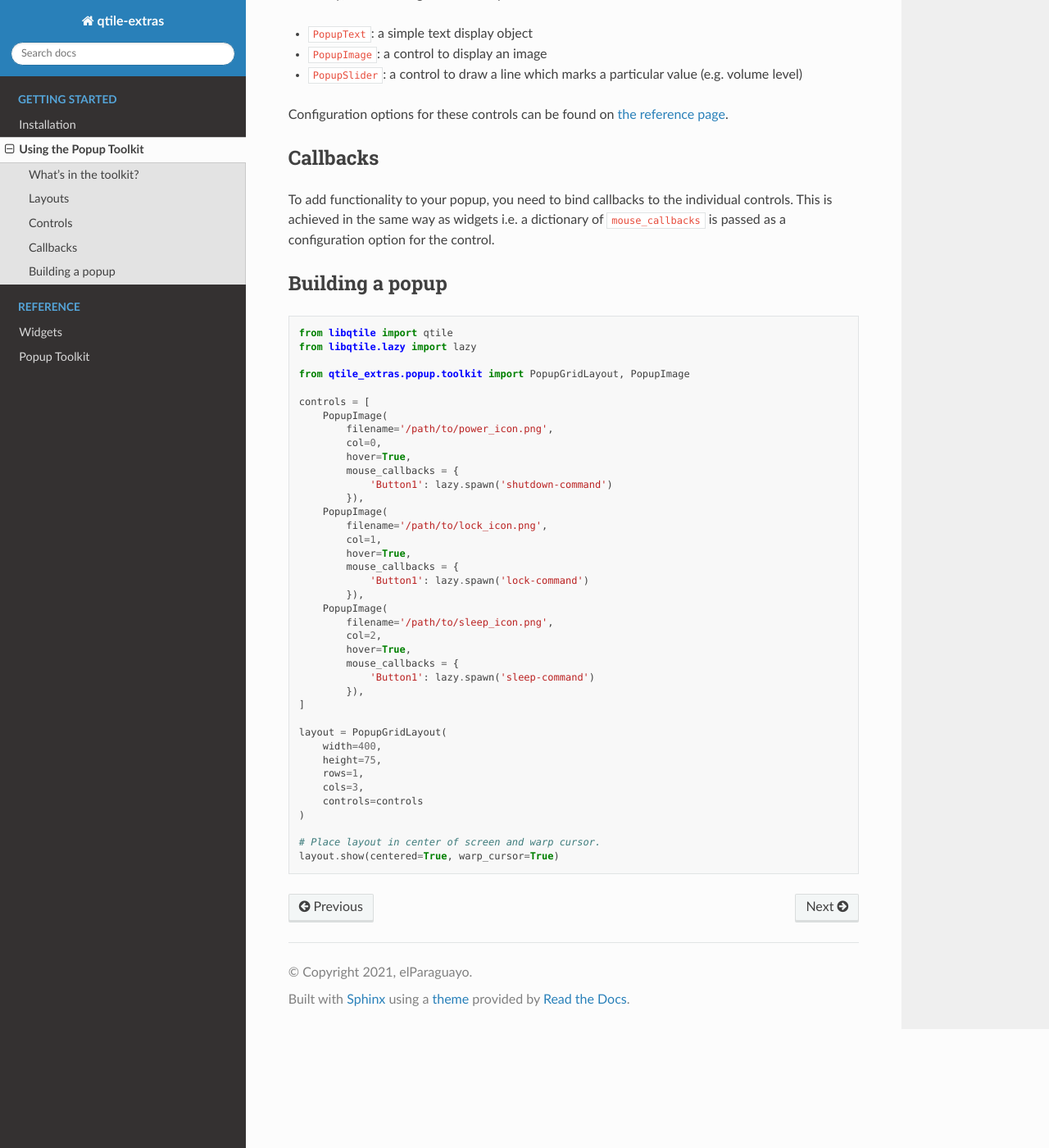
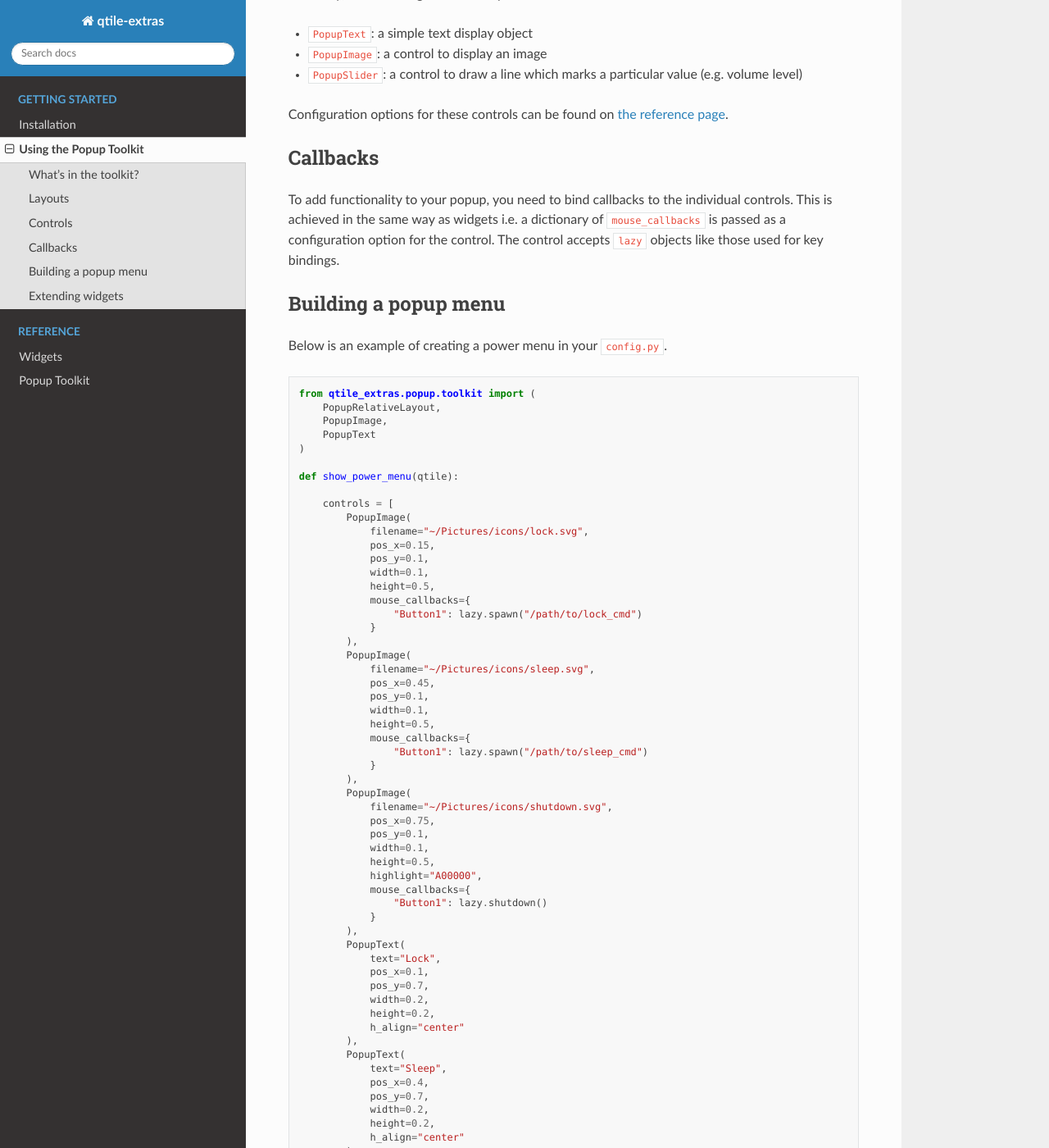
Before and after one commit to elParaguayo/qtile-extras, a Sphinx documentation site: the page built from docs/manual/how_to/popup.rst, in a window 1280 px wide and 1400 px high, scrolled down 710 px. Shown: the whole window at 82% size. Built offline with Sphinx 7.4.7 and the Read the Docs theme 2.0.0, drawn with Linux system fonts in a browser that asks for light colours; some of the changed text lies outside the part shown.

Commit message:
Add example of popup launcher to docs

```diff
--- a/docs/manual/how_to/popup.rst
+++ b/docs/manual/how_to/popup.rst
@@ -44,49 +44,104 @@
 
 To add functionality to your popup, you need to bind callbacks to the individual controls.
 This is achieved in the same way as widgets i.e. a dictionary of ``mouse_callbacks`` is passed
-as a configuration option for the control.
+as a configuration option for the control. The control accepts ``lazy`` objects like those used
+for key bindings.
 
-Building a popup
-================
+Building a popup menu
+=====================
+
+Below is an example of creating a power menu in your ``config.py``.
 
 .. code:: python
 
-    from libqtile import qtile
-    from libqtile.lazy import lazy
+    from qtile_extras.popup.toolkit import (
+        PopupRelativeLayout,
+        PopupImage,
+        PopupText
+    )
 
-    from qtile_extras.popup.toolkit import PopupGridLayout, PopupImage
+    def show_power_menu(qtile):
 
-    controls = [
-        PopupImage(
-            filename='/path/to/power_icon.png',
-            col=0,
-            hover=True,
-            mouse_callbacks = {
-                'Button1': lazy.spawn('shutdown-command')
-            }),
-        PopupImage(
-            filename='/path/to/lock_icon.png',
-            col=1,
-            hover=True,
-            mouse_callbacks = {
-                'Button1': lazy.spawn('lock-command')
-            }),
-        PopupImage(
-            filename='/path/to/sleep_icon.png',
-            col=2,
-            hover=True,
-            mouse_callbacks = {
-                'Button1': lazy.spawn('sleep-command')
-            }),
+        controls = [
+            PopupImage(
+                filename="~/Pictures/icons/lock.svg",
+                pos_x=0.15,
+                pos_y=0.1,
+                width=0.1,
+                height=0.5,
+                mouse_callbacks={
+                    "Button1": lazy.spawn("/path/to/lock_cmd")
+                }
+            ),
+            PopupImage(
+                filename="~/Pictures/icons/sleep.svg",
+                pos_x=0.45,
+                pos_y=0.1,
+                width=0.1,
+                height=0.5,
+                mouse_callbacks={
+                    "Button1": lazy.spawn("/path/to/sleep_cmd")
+                }
+            ),
+            PopupImage(
+                filename="~/Pictures/icons/shutdown.svg",
+                pos_x=0.75,
+                pos_y=0.1,
+                width=0.1,
+                height=0.5,
+                highlight="A00000",
+                mouse_callbacks={
+                    "Button1": lazy.shutdown()
+                }
+            ),
+            PopupText(
+                text="Lock",
+                pos_x=0.1,
+                pos_y=0.7,
+                width=0.2,
+                height=0.2,
+                h_align="center"
+            ),
+            PopupText(
+                text="Sleep",
+                pos_x=0.4,
+                pos_y=0.7,
+                width=0.2,
+                height=0.2,
+                h_align="center"
+            ),
+            PopupText(
+                text="Shutdown",
+                pos_x=0.7,
+                pos_y=0.7,
+                width=0.2,
+                height=0.2,
+                h_align="center"
+            ),
+        ]
+
+        layout = tk.PopupRelativeLayout(
+            qtile,
+            width=1000,
+            height=200,
+            controls=controls,
+            background="00000060",
+            initial_focus=None,
+        )
+
+        layout.show(centered=True)
+
+    keys = [
+        ...
+        Key([mod, "shift"], "q", lazy.function(show_power_menu))
+        ...
     ]
 
-    layout = PopupGridLayout(
-        width=400,
-        height=75,
-        rows=1,
-        cols=3,
-        controls=controls
-    )
+Now, when you press ``Mod+shift+q`` you should see a menu looking like this:
 
-    # Place layout in center of screen and warp cursor.
-    layout.show(centered=True, warp_cursor=True)
+.. image:: /_static/images/powermenu.png
+
+Extending widgets
+=================
+
+[To be drafted]
```
Also changed, not shown: docs/_static/images/powermenu.png (added).
